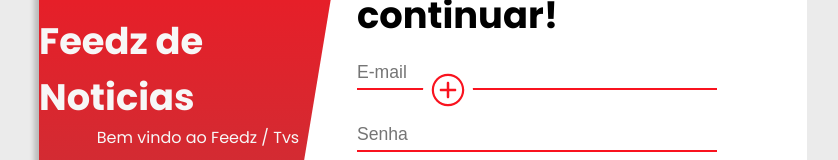
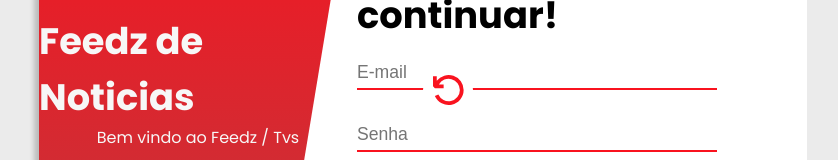
Before and after one commit to jef-sorridente/Feedz-Tvs, a React (Create React App) app in the folder frontend-feedz/: page /login in a window 1280 px wide. Shown: the part 319-479 px from the top of the page, without its empty margins (217-1055 px from the left). Built offline with nearby package versions, Linux system fonts and the light colour scheme.

Commit message:
Animação Botão

```diff
--- a/frontend-feedz/src/pages/Login/Auth.css
+++ b/frontend-feedz/src/pages/Login/Auth.css
@@ -160,7 +160,15 @@
   display: flex;
   justify-content: center;
   align-items: center;
+  rotate: 0deg;
+  transition: 0.5s;
 }
+
+.btn-alternate-login:hover {
+  rotate: -360deg;
+  transition: 0.5s;
+}
+
 .btn-alternate-login svg {
   font-size: 3em;
   color: #f9131f;
--- a/frontend-feedz/src/pages/Login/Login.js
+++ b/frontend-feedz/src/pages/Login/Login.js
@@ -3,7 +3,7 @@
 // Components
 import { Link } from "react-router-dom";
 import Message from "../../components/Message/Message";
-import { IoIosAddCircleOutline } from "react-icons/io";
+import { VscDebugRestart } from "react-icons/vsc";
 
 // Hooks
 import { useState, useEffect } from "react";
@@ -45,6 +45,7 @@
       setMyClass("btn-login");
     }
   }
+
   useEffect(() => {
     const elemento = document.querySelector(".container-login-box");
     elemento.classList.remove("btn-login");
@@ -150,7 +151,7 @@
           </>
         )}
         <button onClick={alternateClass} className="btn-alternate-login">
-          <IoIosAddCircleOutline />
+          <VscDebugRestart />
         </button>
       </div>
     </div>
```
